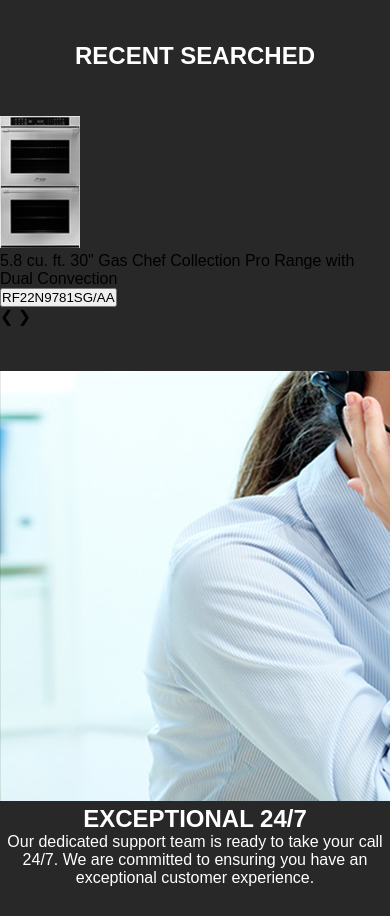
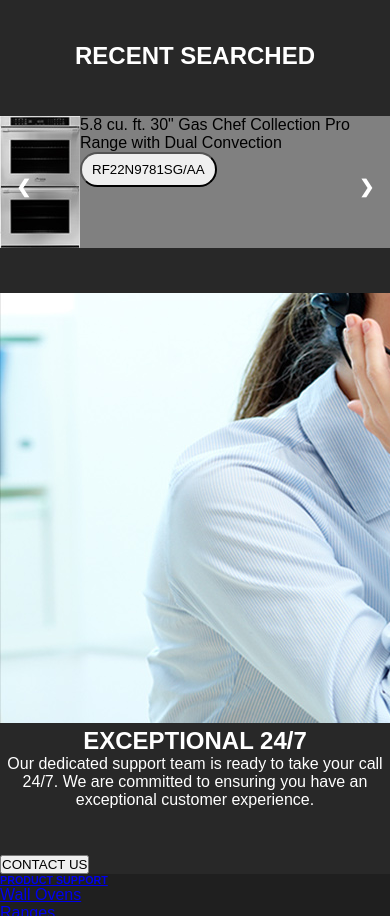
Before and after one commit to kckoh/ui-design, a plain HTML site: page index.html in a window 390 px wide. Shown: the part 3047-3963 px from the top of the page. Drawn offline with Linux system fonts and the light colour scheme.

Commit message:
image slider in progress

```diff
--- a/index.html
+++ b/index.html
@@ -262,6 +262,49 @@
 
             .recent-area {
                 display: none;
+                background: gray;
+            }
+
+            /* Next & previous buttons */
+            .prev,
+            .next {
+                cursor: pointer;
+                position: absolute;
+                top: 50%;
+                width: auto;
+                padding: 16px;
+                margin-top: -22px;
+                color: white;
+                font-weight: bold;
+                font-size: 18px;
+                transition: 0.6s ease;
+                border-radius: 0 3px 3px 0;
+                user-select: none;
+            }
+
+            /* Position the "next button" to the right */
+            .next {
+                right: 0;
+                border-radius: 3px 0 0 3px;
+            }
+
+            /* On hover, add a black background color with a little bit see-through */
+            .prev:hover,
+            .next:hover {
+                background-color: rgba(0, 0, 0, 0.8);
+            }
+
+            /* recent button */
+            .recent-button {
+                border-radius: 25px;
+                height: 35px;
+                padding-left: 10px;
+                padding-right: 10px;
+
+            }
+
+            .recent-img {
+                width: 28vw;
             }
 
         }
@@ -508,40 +551,51 @@
             </div>
             <div class="recent-container">
                 <div class="recent-area">
-                    <img src="./img/recent_searched/wallovens.jpg" alt="an image for wallovens">
+                    <img class="recent-img" src="./img/recent_searched/wallovens.jpg" alt="an image for wallovens">
+                    <div class="recent-text-img">
+                        <p>5.8 cu. ft. 30" Gas Chef Collection Pro Range with Dual Convection</p>
+                        <button class="recent-button">RF22N9781SG/AA</button>
+                    </div>
 
-                    <p>5.8 cu. ft. 30" Gas Chef Collection Pro Range with Dual Convection</p>
-                    <button>RF22N9781SG/AA</button>
                 </div>
                 <div class="recent-area">
                     <img src="./img/recent_searched/ranges.jpg" alt="an image for ranges">
-
-                    <p>5.8 cu. ft. 30" Gas Chef Collection Pro Range with Dual Convection</p>
-                    <button>NX58M9960PS/AA</button>
+                    <div class="recent-text-img">
+                        <p>5.8 cu. ft. 30" Gas Chef Collection Pro Range with Dual Convection</p>
+                        <button class="recent-button">NX58M9960PS/AA</button>
+                    </div>
                 </div>
                 <div class="recent-area">
                     <img src="./img/recent_searched/single_wallovens.jpg" alt="an image for wallovens">
+                    <div class="recent-text-img">
+                        <p>30" Chef Collection Single Wall Oven with Flex Duo™</p>
+                        <button class="recent-button">NV51M9770SM/AA</button>
+                    </div>
 
-                    <p>30" Chef Collection Single Wall Oven with Flex Duo™</p>
-                    <button>NV51M9770SM/AA</button>
                 </div>
                 <div class="recent-area">
                     <img src="./img/recent_searched/refrigerator.jpg" alt="an image for refrigerator">
+                    <div class="recent-text-img">
+                        <p>29 cu. ft. Side-by-Side Food ShowCase Refrigerator with Metal Cooling</p>
+                        <button class="recent-button">RH29H9000SR/AA</button>
+                    </div>
 
-                    <p>29 cu. ft. Side-by-Side Food ShowCase Refrigerator with Metal Cooling</p>
-                    <button>RH29H9000SR/AA</button>
                 </div>
                 <div class="recent-area">
                     <img src="./img/recent_searched/gasdryer.jpg" alt="an image for a gas dryer">
+                    <div class="recent-text-img">
+                        <p>DV9600 7.5 cu. ft. FlexDry™ Gas Dryer</p>
+                        <button class="recent-button">DVG55M9600V/A3</button>
+                    </div>
 
-                    <p>DV9600 7.5 cu. ft. FlexDry™ Gas Dryer</p>
-                    <button>DVG55M9600V/A3</button>
                 </div>
                 <div class="recent-area">
                     <img src="./img/recent_searched/washer.jpg" alt="an image for a washer">
+                    <div class="recent-text-img">
+                        <p>WA7450 5.0 cu. ft. Top Load Washer</p>
+                        <button class="recent-button">WA50M7450AW/A4</button>
+                    </div>
 
-                    <p>WA7450 5.0 cu. ft. Top Load Washer</p>
-                    <button>WA50M7450AW/A4</button>
                 </div>
 
                 <a class="prev" onclick="plusSlides(-1)">&#10094;</a>
@@ -698,7 +752,7 @@
                 slides[i].style.display = "none";
             }
 
-            slides[slideIndex - 1].style.display = "block";
+            slides[slideIndex - 1].style.display = "flex";
         }
 
     </script>
```
